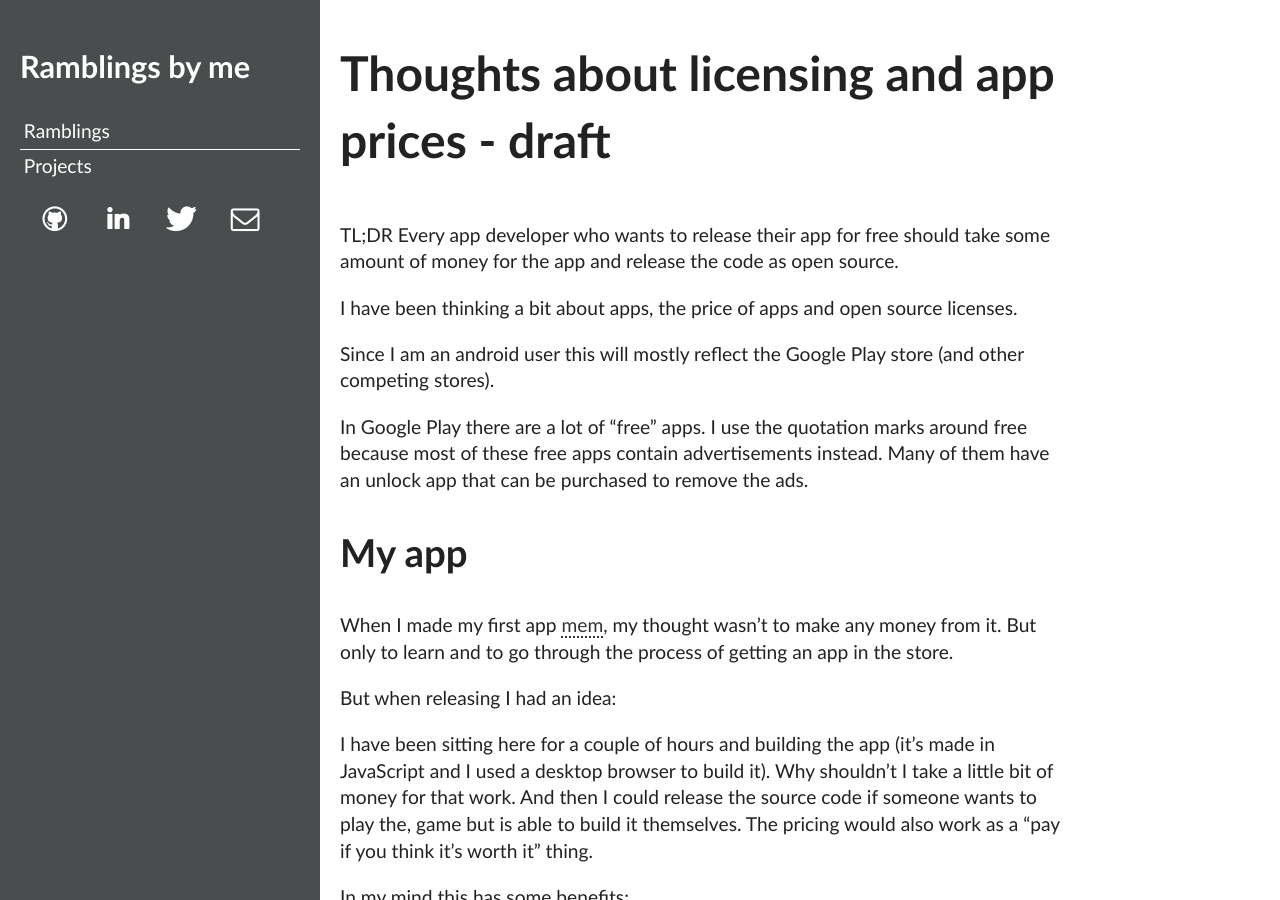
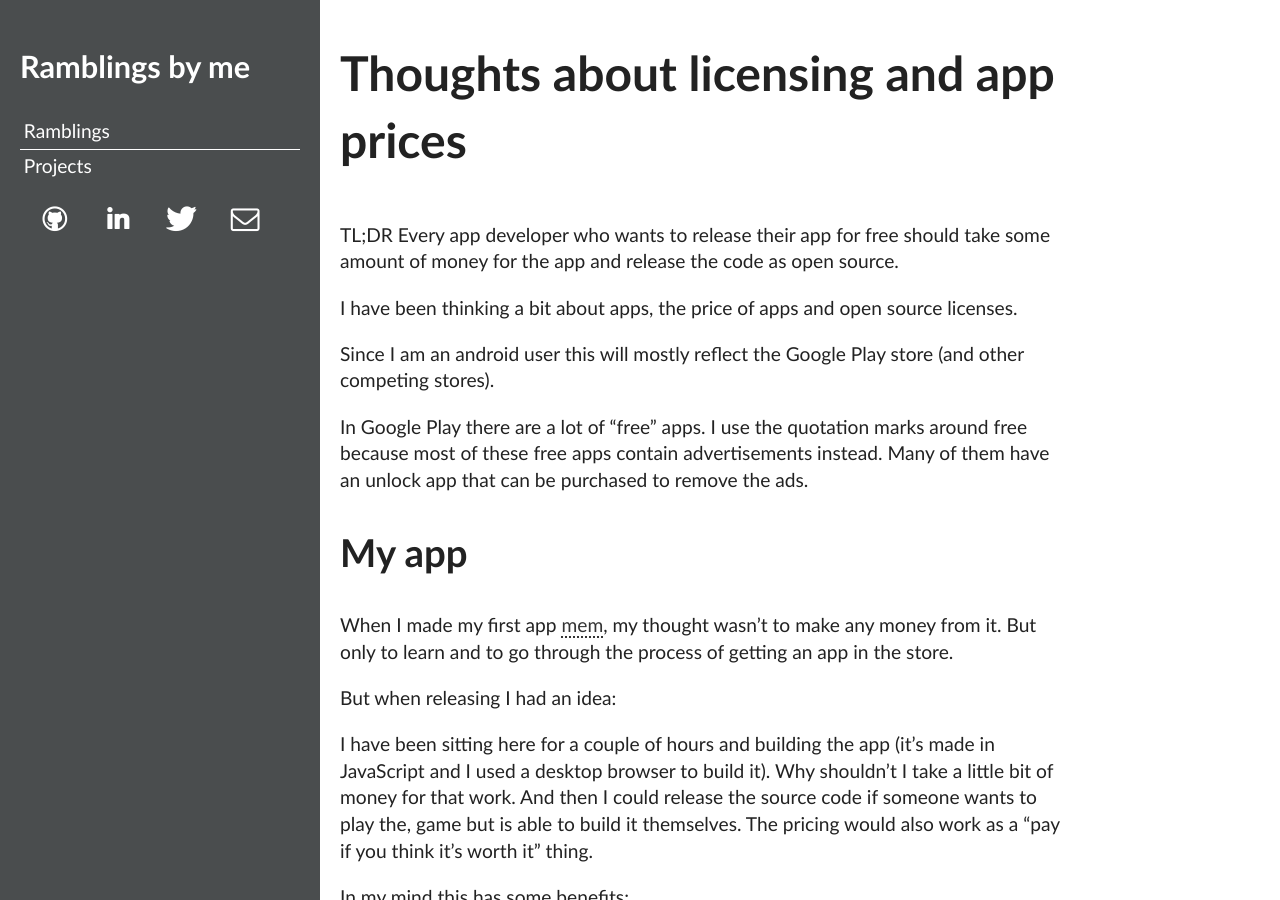
Before and after one commit to walle/ramblings, a Jekyll site: the page built from ramblings/_posts/2013-02-13-thoughts-about-licensing-and-app-prices.md, in a window 1280 px wide and 900 px high. Built offline with Jekyll 4.4.1, drawn with Linux system fonts in a browser that asks for light colours.

Commit message:
Remove draft tag

```diff
--- a/ramblings/_posts/2013-02-13-thoughts-about-licensing-and-app-prices.md
+++ b/ramblings/_posts/2013-02-13-thoughts-about-licensing-and-app-prices.md
@@ -2,7 +2,7 @@
 layout: default
 title: Thoughts about licensing and app prices
 ---
-# Thoughts about licensing and app prices - draft
+# Thoughts about licensing and app prices
 
 TL;DR Every app developer who wants to release their app for free should take some amount of money for the app and release the code as open source.
 
```
